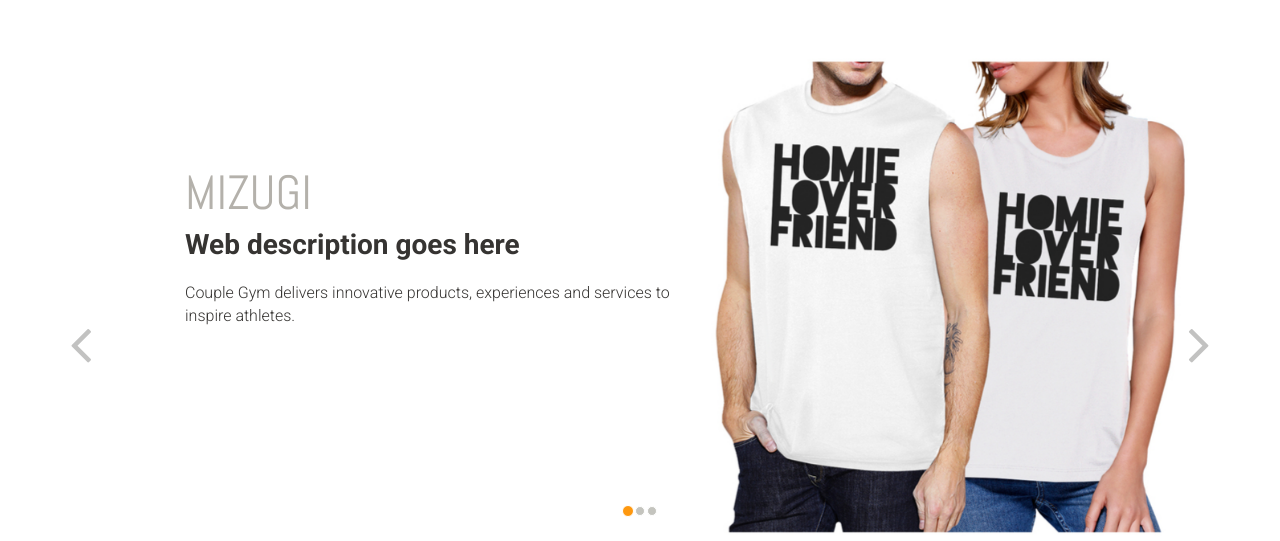
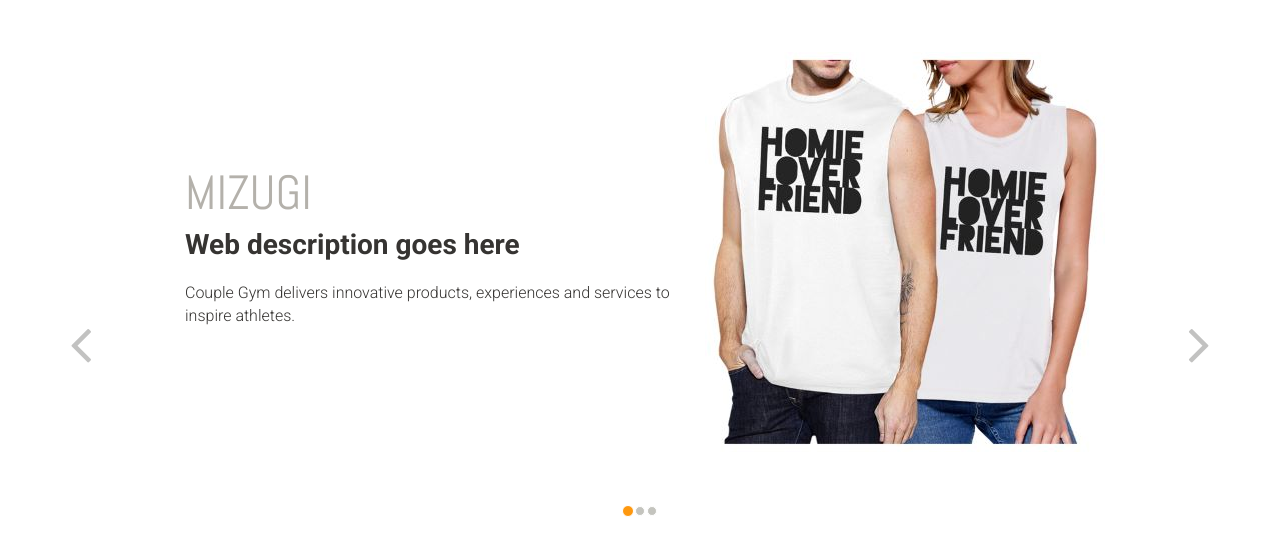
Before and after one commit to phantranggg/ITSS-Mongu, a Rails app: page / in a window 1280 px wide. Shown: the part 80-621 px from the top of the page. Run offline with Rails 7, Linux system fonts and the light colour scheme; data comes from the database, SQL or seed files in the repository; data that the repository does not hold is empty; style sheets or scripts are compiled from the project's sources; parts of the project's set-up code (start-up, migrations or seed data) failed here and were passed over; some libraries are stand-ins or nearby versions.

Commit message:
Fix image size bug in slider

```diff
--- a/mizugi/app/assets/stylesheets/main.css
+++ b/mizugi/app/assets/stylesheets/main.css
@@ -1187,6 +1187,10 @@
     margin-left: 15px;
 }
 
+.item-image {
+    height: 50px !important;
+}
+
 .item-control {
     position: absolute;
     top: 35%;
--- a/mizugi/app/views/products/index.html.slim
+++ b/mizugi/app/views/products/index.html.slim
@@ -14,22 +14,22 @@
 								h1 MIZUGI
 								h2 Web description goes here
 								p Couple Gym delivers innovative products, experiences and services to inspire athletes.
-							div.col-sm-6
+							div.col-sm-6 class="item-image"
 								= image_tag("products/5.jpg", alt: "slider_1", class: "girl img-responsive")
 						div.item
 							div.col-sm-6
 								h1 MIZUGI
 								h2 Web description goes here
 								p Couple Gym provides the latest fashions at great prices for couples
-							div.col-sm-6
-								= image_tag("products/4.jpg", alt: "slider_2", class: "girl img-responsive")
+							div.col-sm-6 class="item-image"
+								= image_tag("products/6.jpg", alt: "slider_2", class: "girl img-responsive")
 						div.item
 							div.col-sm-6
 								h1 MIZUGI
 								h2 Web description goes here
 								p Welcome to Couple Gym, your shopping destination for fashion online. We offer fashion and quality at the best price in a more sustainable way.
-							div.col-sm-6
-								= image_tag("products/6.jpg", alt: "slider_3", class: "girl img-responsive")
+							div.col-sm-6 class="item-image"
+								= image_tag("products/7.jpg", alt: "slider_3", class: "girl img-responsive")
 
 					a href="#slider-carousel" class="left control-carousel hidden-xs" data-slide="prev"
 						i class="fa fa-angle-left"
```
Also changed, not shown: mizugi/app/assets/images/products/1.jpg (deleted), mizugi/app/assets/images/products/2.jpg (deleted), mizugi/app/assets/images/products/3.jpg (deleted), mizugi/app/assets/images/products/4.jpg (deleted), mizugi/app/assets/images/products/5.jpg, mizugi/app/assets/images/products/7.jpg (added).
